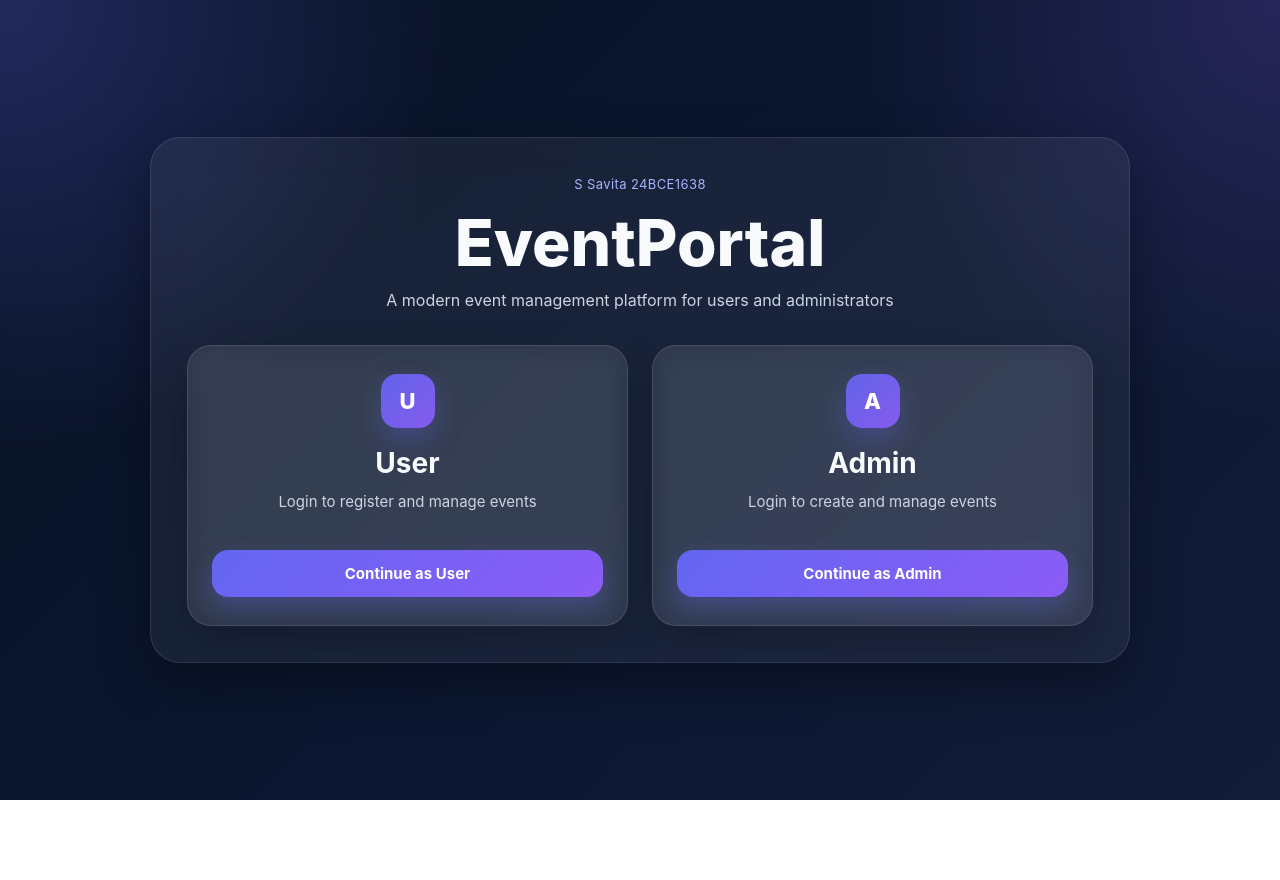
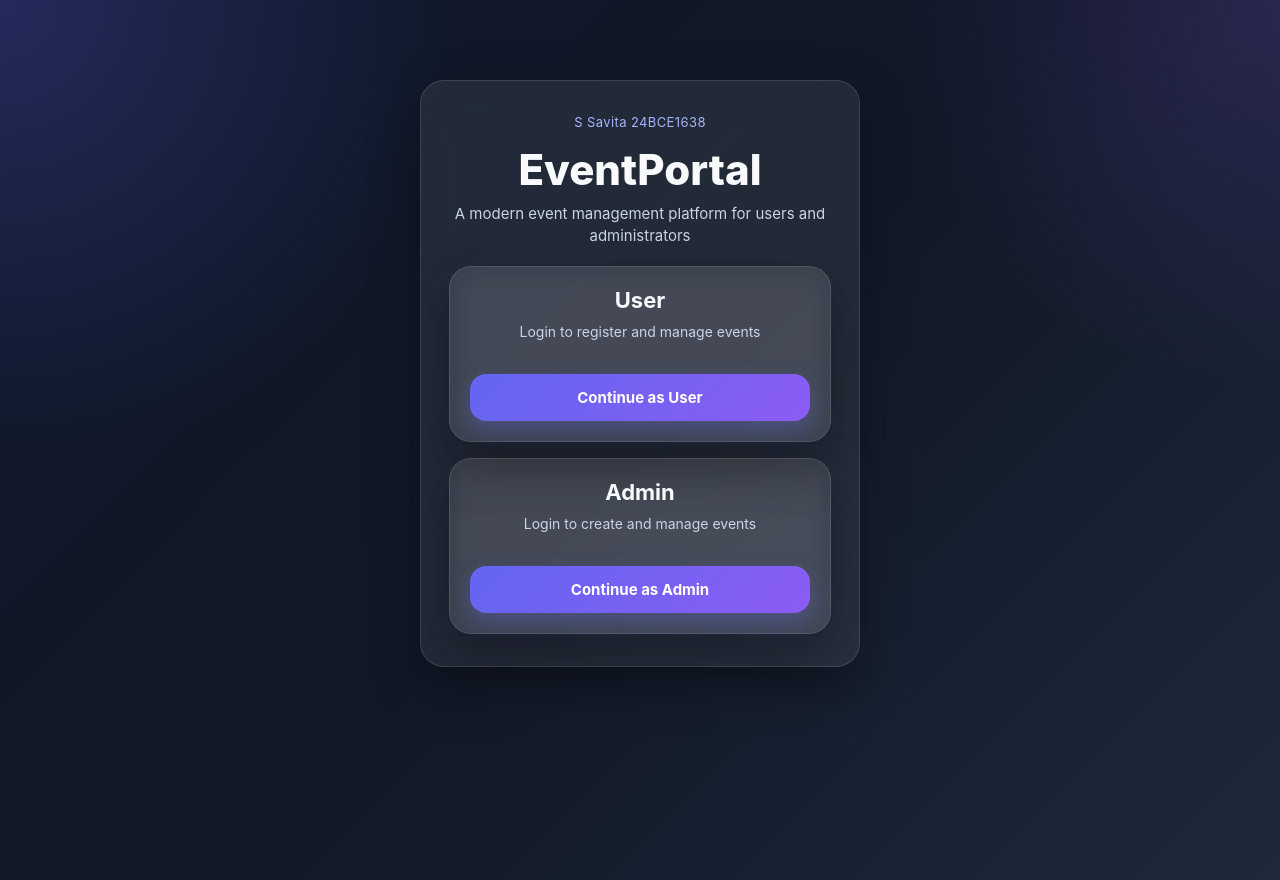
Before and after one commit to savita0106/event-management-system, a website: page role.html in a window 1280 px wide. Before the commit the page ends 800 px from the top, so only its background shows below. Drawn offline with Linux system fonts and the light colour scheme.

Commit message:
updated role page final

```diff
--- a/role.html
+++ b/role.html
@@ -5,29 +5,23 @@
   <title>EventPortal - Role</title>
   <link rel="stylesheet" href="style.css" />
 </head>
-<body class="role-page">
-  <div class="role-shell">
-    <div class="role-hero">
-      <p class="role-tag">S Savita 24BCE1638</p>
+<body>
+  <div class="container">
+    <p>S Savita 24BCE1638</p>
     <h1>EventPortal</h1>
-      <p class="role-subtitle">A modern event management platform for users and administrators</p>
-    </div>
+    <p>A modern event management platform for users and administrators</p>
 
-    <div class="role-grid">
     <div class="role-box">
-        <div class="role-icon">U</div>
       <h3>User</h3>
       <p>Login to register and manage events</p>
       <a class="btn-link" href="user-login.html">Continue as User</a>
     </div>
 
     <div class="role-box">
-        <div class="role-icon">A</div>
       <h3>Admin</h3>
       <p>Login to create and manage events</p>
       <a class="btn-link" href="admin-login.html">Continue as Admin</a>
     </div>
   </div>
-  </div>
 </body>
 </html>
--- a/style.css
+++ b/style.css
@@ -5,9 +5,9 @@
 }
 
 :root {
-  --bg-1: #081224;
-  --bg-2: #0b1730;
-  --bg-3: #111c38;
+  --bg-1: #0f172a;
+  --bg-2: #111827;
+  --bg-3: #1e293b;
   --panel: rgba(255, 255, 255, 0.08);
   --panel-strong: rgba(255, 255, 255, 0.12);
   --border: rgba(255, 255, 255, 0.12);
@@ -24,113 +24,10 @@ body {
   font-family: Inter, Arial, sans-serif;
   min-height: 100vh;
   background:
-    radial-gradient(circle at top left, rgba(99, 102, 241, 0.28), transparent 30%),
-    radial-gradient(circle at top right, rgba(139, 92, 246, 0.2), transparent 28%),
+    radial-gradient(circle at top left, rgba(99, 102, 241, 0.25), transparent 30%),
+    radial-gradient(circle at top right, rgba(139, 92, 246, 0.18), transparent 25%),
     linear-gradient(135deg, var(--bg-1), var(--bg-2), var(--bg-3));
   color: var(--text);
-}
-
-.role-page {
-  display: flex;
-  align-items: center;
-  justify-content: center;
-  padding: 32px 20px;
-}
-
-.role-shell {
-  width: min(980px, 100%);
-  padding: 36px;
-  border-radius: 30px;
-  background: rgba(255, 255, 255, 0.06);
-  border: 1px solid rgba(255, 255, 255, 0.1);
-  backdrop-filter: blur(18px);
-  box-shadow: var(--shadow);
-}
-
-.role-hero {
-  text-align: center;
-  margin-bottom: 32px;
-}
-
-.role-tag {
-  font-size: 13px;
-  letter-spacing: 0.4px;
-  color: #a5b4fc;
-  margin-bottom: 14px;
-}
-
-h1 {
-  font-size: clamp(42px, 7vw, 64px);
-  font-weight: 800;
-  text-align: center;
-  margin-bottom: 12px;
-  line-height: 1.05;
-}
-
-.role-subtitle,
-p {
-  text-align: center;
-  color: var(--muted);
-  font-size: 16px;
-  line-height: 1.6;
-}
-
-.role-subtitle {
-  max-width: 620px;
-  margin: 0 auto;
-}
-
-.role-grid {
-  display: grid;
-  grid-template-columns: repeat(2, minmax(0, 1fr));
-  gap: 24px;
-}
-
-.role-box,
-.login-box {
-  background: rgba(255, 255, 255, 0.07);
-  border: 1px solid var(--border);
-  border-radius: 24px;
-  backdrop-filter: blur(16px);
-  box-shadow: 0 16px 40px rgba(0, 0, 0, 0.22);
-}
-
-.role-box {
-  padding: 28px 24px;
-  transition: transform 0.2s ease, border-color 0.2s ease, background 0.2s ease, box-shadow 0.2s ease;
-}
-
-.role-box:hover {
-  transform: translateY(-5px);
-  border-color: rgba(99, 102, 241, 0.45);
-  background: rgba(255, 255, 255, 0.1);
-  box-shadow: 0 20px 44px rgba(0, 0, 0, 0.28);
-}
-
-.role-icon {
-  width: 54px;
-  height: 54px;
-  margin: 0 auto 18px;
-  border-radius: 16px;
-  display: flex;
-  align-items: center;
-  justify-content: center;
-  font-weight: 800;
-  font-size: 22px;
-  color: #fff;
-  background: linear-gradient(135deg, rgba(99, 102, 241, 0.95), rgba(139, 92, 246, 0.95));
-  box-shadow: 0 12px 28px rgba(99, 102, 241, 0.3);
-}
-
-.role-box h3 {
-  font-size: 28px;
-  margin-bottom: 10px;
-  text-align: center;
-}
-
-.role-box p {
-  margin-bottom: 18px;
-  font-size: 15px;
 }
 
 .container {
@@ -152,6 +49,54 @@ p {
   text-align: center;
 }
 
+h1 {
+  font-size: 42px;
+  font-weight: 800;
+  text-align: center;
+  margin-bottom: 10px;
+  line-height: 1.1;
+}
+
+p {
+  text-align: center;
+  color: var(--muted);
+  margin-bottom: 18px;
+  font-size: 15px;
+  line-height: 1.5;
+}
+
+.role-box,
+.login-box {
+  background: var(--panel);
+  border: 1px solid var(--border);
+  border-radius: 22px;
+  backdrop-filter: blur(16px);
+  box-shadow: var(--shadow);
+}
+
+.role-box {
+  padding: 20px;
+  margin-top: 16px;
+  transition: transform 0.2s ease, border-color 0.2s ease, background 0.2s ease;
+}
+
+.role-box:hover {
+  transform: translateY(-4px);
+  border-color: rgba(99, 102, 241, 0.45);
+  background: rgba(255, 255, 255, 0.1);
+}
+
+.role-box h3 {
+  font-size: 22px;
+  margin-bottom: 8px;
+  text-align: center;
+}
+
+.role-box p {
+  margin-bottom: 14px;
+  font-size: 14px;
+}
+
 .login-box {
   width: min(520px, 92%);
   margin: 70px auto;
@@ -160,7 +105,6 @@ p {
 
 .login-box h1 {
   margin-bottom: 28px;
-  font-size: 42px;
 }
 
 form {
@@ -252,27 +196,3 @@ button:hover,
   font-size: 14px;
   min-height: 20px;
 }
-
-@media (max-width: 760px) {
-  .role-shell {
-    padding: 26px 18px;
-    border-radius: 24px;
-  }
-
-  .role-grid {
-    grid-template-columns: 1fr;
-    gap: 18px;
-  }
-
-  .role-box {
-    padding: 24px 18px;
-  }
-
-  .login-box {
-    padding: 30px 22px;
-  }
-
-  .login-box h1 {
-    font-size: 36px;
-  }
-}
```
Lines whose indentation alone changed are shown as unchanged.
